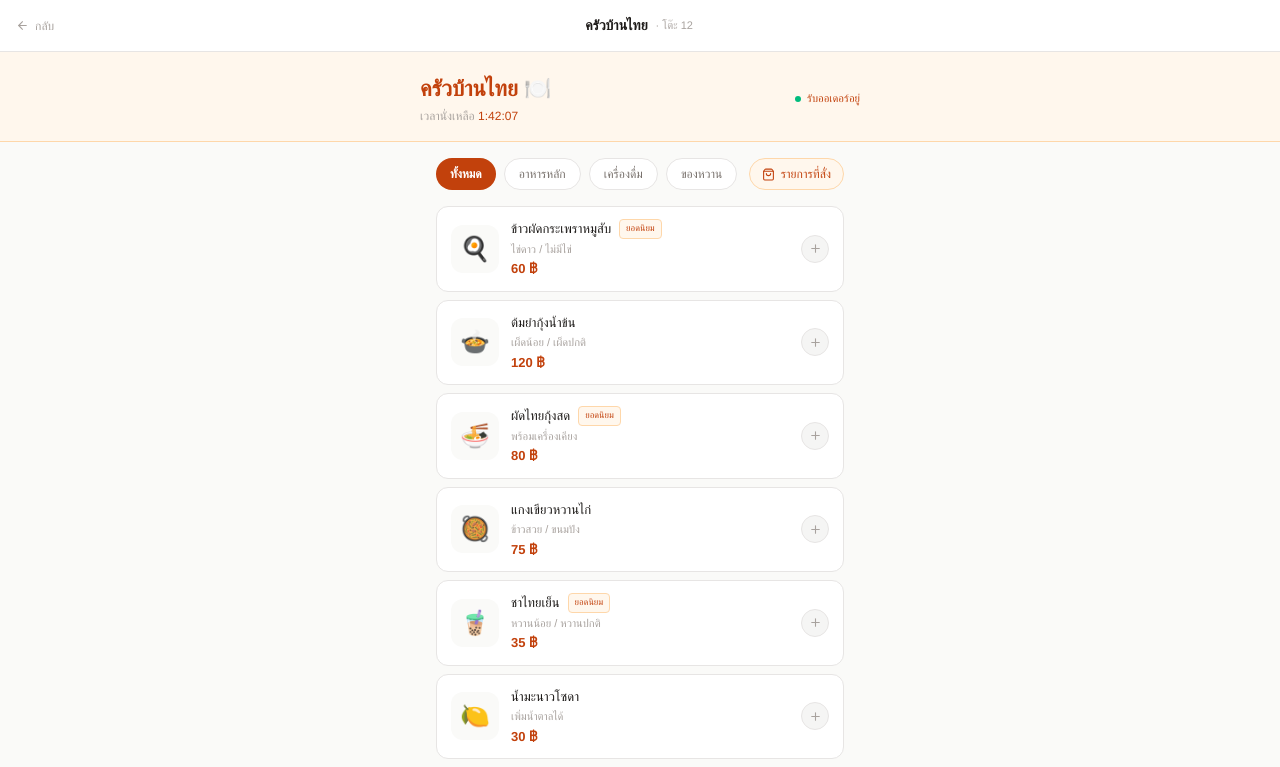
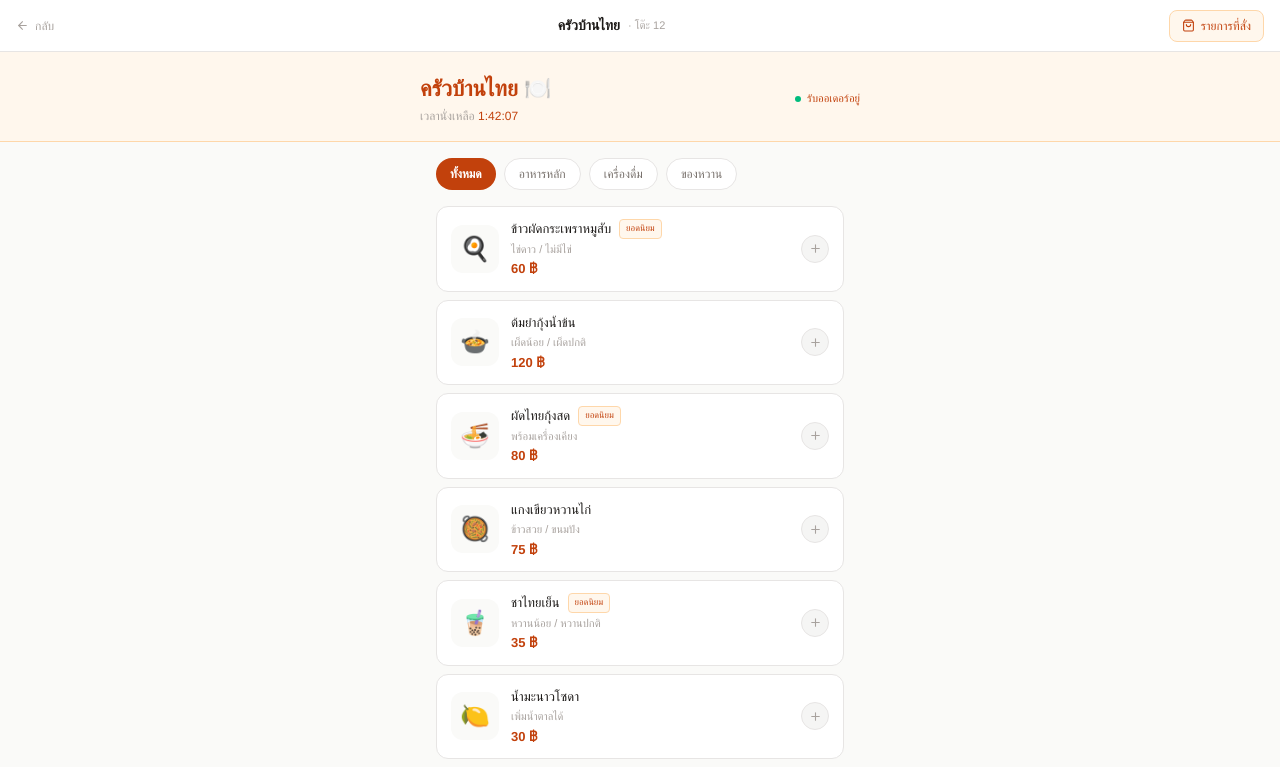
Before and after one commit to nopparoot15/RenStack, a Next.js app: page /demo/qr-order in a window 1280 px wide. Shown: the top 767 px of the page. Built offline with nearby package versions, Linux system fonts and the light colour scheme.

Commit message:
Fix category tabs overlap: move order button to top bar right side
Tabs now have full width to scroll freely, order button sits in top bar

```diff
--- a/app/demo/qr-order/page.tsx
+++ b/app/demo/qr-order/page.tsx
@@ -59,7 +59,19 @@ export default function QROrderDemo() {
           <span className="text-[14px] font-semibold text-[#1c1917]">ครัวบ้านไทย</span>
           <span className="text-[11px] text-[#a8a29e]">· โต๊ะ 12</span>
         </div>
-        <div className="w-10" />
+        <button
+          onClick={() => setShowOrder(true)}
+          className="flex items-center gap-1.5 text-[12px] px-3 py-1.5 rounded-lg relative transition-colors"
+          style={{ background: BRAND_LIGHT, color: BRAND, border: `0.5px solid #fed7aa` }}
+        >
+          <ShoppingBag size={13} />
+          <span className="hidden sm:inline">รายการที่สั่ง</span>
+          {totalItems > 0 && (
+            <span className="absolute -top-1.5 -right-1.5 w-4 h-4 rounded-full text-[9px] font-bold flex items-center justify-center text-white" style={{ background: BRAND }}>
+              {totalItems}
+            </span>
+          )}
+        </button>
       </div>
 
       {/* Hero band */}
@@ -77,9 +89,8 @@ export default function QROrderDemo() {
       </div>
 
       <div className="max-w-[440px] mx-auto px-4 pb-8 pt-4">
-        {/* Category tabs + order button */}
-        <div className="flex items-center gap-2 mb-4">
-          <div className="flex gap-2 overflow-x-auto scrollbar-hide flex-1">
+        {/* Category tabs */}
+        <div className="flex gap-2 overflow-x-auto scrollbar-hide mb-4">
           {CATS.map((c) => (
             <button
               key={c}
@@ -94,20 +105,6 @@ export default function QROrderDemo() {
               {c}
             </button>
           ))}
-          </div>
-          <button
-            onClick={() => setShowOrder(true)}
-            className="flex items-center gap-1.5 text-[12px] px-3 py-1.5 rounded-full shrink-0 relative transition-colors"
-            style={{ background: BRAND_LIGHT, color: BRAND, border: `0.5px solid #fed7aa` }}
-          >
-            <ShoppingBag size={13} />
-            รายการที่สั่ง
-            {totalItems > 0 && (
-              <span className="absolute -top-1.5 -right-1.5 w-4 h-4 rounded-full text-[9px] font-bold flex items-center justify-center text-white" style={{ background: BRAND }}>
-                {totalItems}
-              </span>
-            )}
-          </button>
         </div>
 
         {/* Menu list */}
```
Lines whose indentation alone changed are shown as unchanged.
